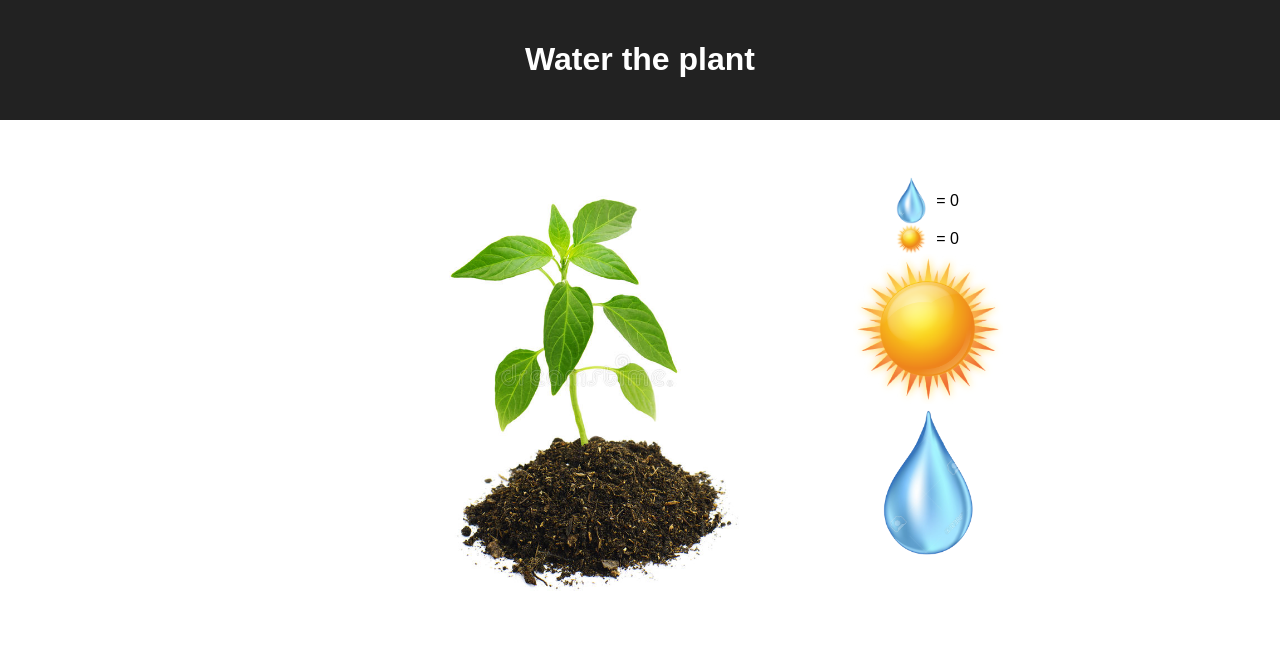
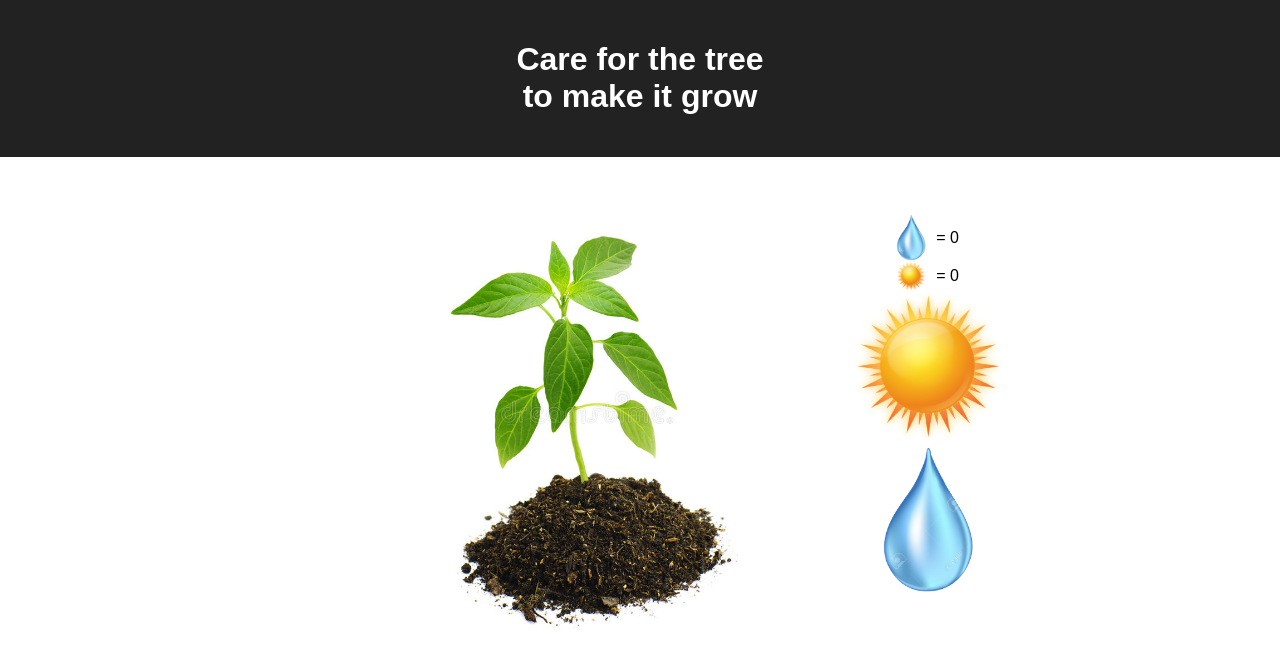
Before and after one commit to LarissaMorrell/grow-tree, a React (Create React App) app in the folder client/: page / in a window 1280 px wide. Shown: the top 662 px of the page. Built offline with nearby package versions, Linux system fonts and the light colour scheme; no server answers.

Commit message:
edit header text

```diff
--- a/client/src/components/App.js
+++ b/client/src/components/App.js
@@ -6,7 +6,9 @@
     return (
       <div className="App">
         <header className="App-header">
-          <h1 className="App-title">Water the plant</h1>
+          <h1 className="App-title">
+            Care for the tree<br />to make it grow
+          </h1>
         </header>
         <PlantGrowthContainer />
       </div>
```
